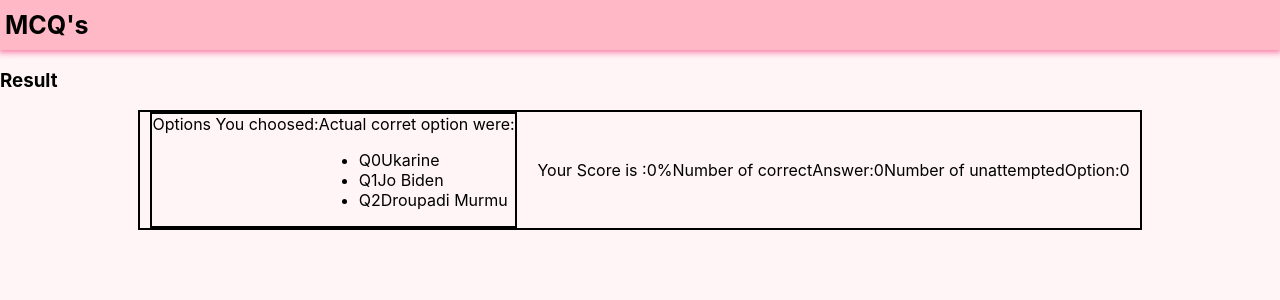
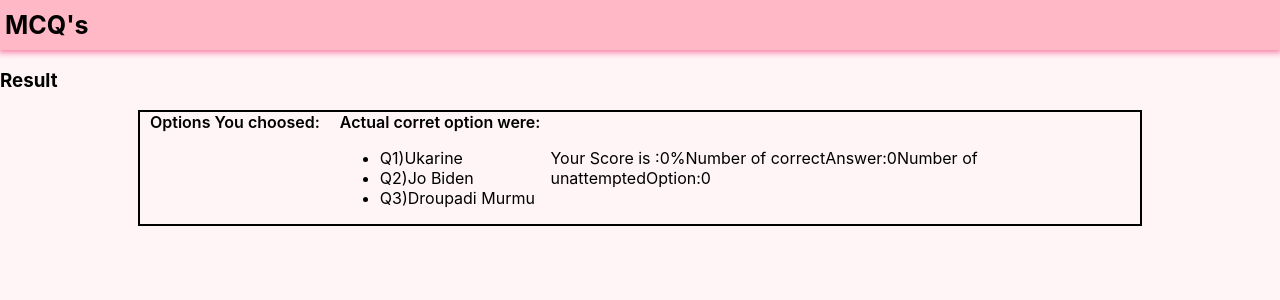
Before and after one commit to Msuf123/quiz-game, a React (Create React App) app: page /final in a window 1280 px wide. Shown: the top 300 px of the page. Built offline with nearby package versions, Linux system fonts and the light colour scheme.

Commit message:
Done 50% of the progress

```diff
--- a/src/Routes/Submit/Dynamic/Dynamic.js
+++ b/src/Routes/Submit/Dynamic/Dynamic.js
@@ -15,16 +15,16 @@ export default function Dynamic(){
     return(
         <div className={style.main}>
             <div className={style.matchingresult}>
-                <div>
-                   <span>Options You choosed:</span>
+                <div className={style.matchingresultInner}>
+                   <span className={style.matchingresultInnerHeading}>Options You choosed:</span>
                    <ul>
-                     {userSelectedOption.map((i,k)=><li key={k}>Q{i.questionNumber}{i.selectedChoice===null?'Not Selected':i.selectedChoice}</li>)}
+                     {userSelectedOption.map((i,k)=><li key={k}>Q{i.questionNumber}{i.selectedChoice===null?'\)'+'Not Selected':'\)'+i.selectedChoice}</li>)}
                    </ul>
                 </div>
-                <div>
-                    <span>Actual corret option were:</span>
+                <div className={style.matchingresultInner}>
+                    <span className={style.matchingresultInnerHeading}>Actual corret option were:</span>
                     <ul>
-                        {listOfActualOption.map((i,k)=><li key={k+1}>Q{k}{i.correctOption}</li>)}
+                        {listOfActualOption.map((i,k)=><li key={k}>Q{k+1}{'\)'+i.correctOption}</li>)}
                     </ul>
                 </div>
             </div>
--- a/src/Routes/Submit/Dynamic/dynamic.module.css
+++ b/src/Routes/Submit/Dynamic/dynamic.module.css
@@ -7,7 +7,22 @@
     justify-content: space-around;
 }
 .matchingresult{
-    border: 2px solid black;
+
     display: flex;
     flex-direction: row;
 }
+.matchingresultInner{
+ margin: 0px 10px;
+ display: flex;
+ flex-direction: column;
+ align-items: start;
+}
+.matchingresultInner span{
+
+    text-align: center;
+    width: max-content;
+}
+.matchingresultInnerHeading{
+    font-weight: 640;
+
+}
```
